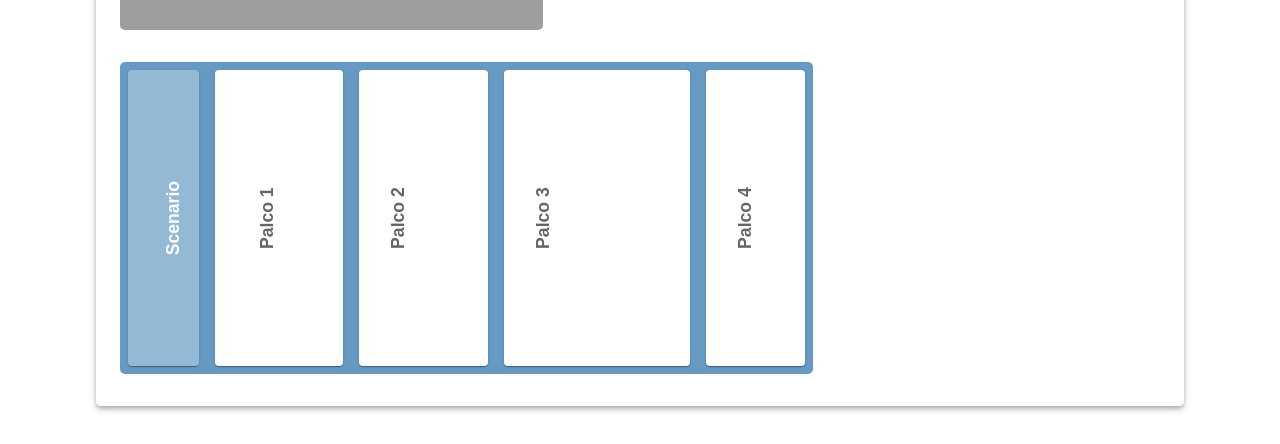
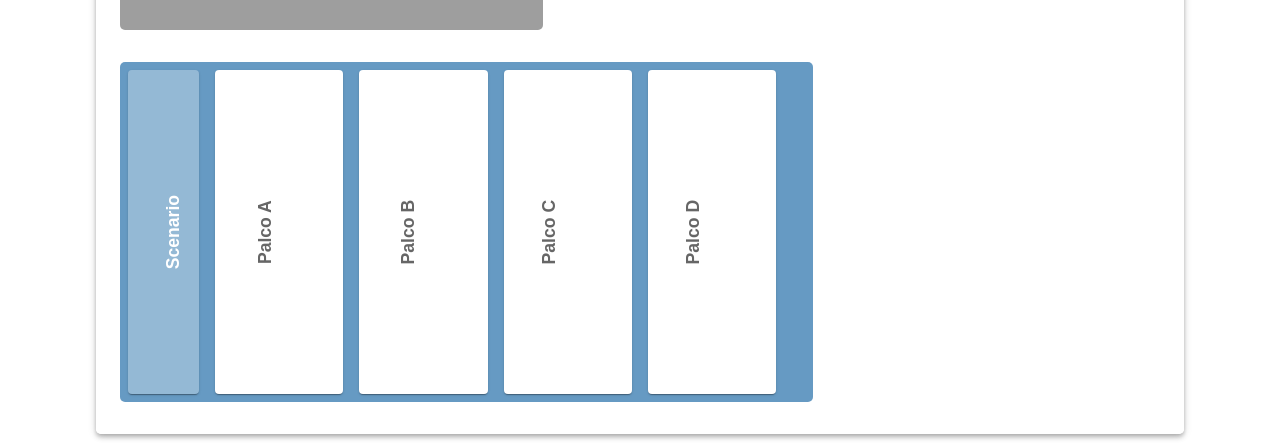
Before and after one commit to edkestebanpr23/tickets-checkout, a React (Create React App) app: page /event in a window 1280 px wide. Shown: the part 340-784 px from the top of the page. Built offline with nearby package versions, Linux system fonts and the light colour scheme; grey boxes are pictures that could not be loaded.

Commit message:
feat: Dynamic Palco

```diff
--- a/src/components/atoms/palco/index.tsx
+++ b/src/components/atoms/palco/index.tsx
@@ -2,14 +2,15 @@ import React, { useEffect, useState } from 'react';
 import { Grid, Typography, Paper } from '@mui/material';
 import './styles.scss';
 import { styled } from '@mui/material/styles';
-import { Container } from '@mui/system';
 
-type Props = {
-  type: 'scenario' | null;
-  size: number;
-  value: string;
-  price: string | null;
-};
+export interface PalcoInterface {
+  data: {
+    type?: string;
+    size: number;
+    value: string;
+    price: number;
+  }
+}
 
 const Item = styled(Paper)(({ theme }) => ({
   backgroundColor: theme.palette.mode === 'dark' ? '#1A2027' : '#fff',
@@ -17,7 +18,7 @@ const Item = styled(Paper)(({ theme }) => ({
   padding: theme.spacing(1),
   textAlign: 'center',
   color: theme.palette.text.secondary,
-  height: '20em',
+  height: '22em',
   wordBreak: 'break-all',
   whiteSpace: 'pre-wrap',
   display: 'flex',
@@ -25,27 +26,24 @@ const Item = styled(Paper)(({ theme }) => ({
   justifyContent: 'center'
 }));
 
-const Palco = ({
-  type, size, value, price
-}: Props): JSX.Element => {
-  console.log();
-  if (type === 'scenario') {
+const Palco = ({ data }: PalcoInterface): JSX.Element => {
+  if (data.type === 'scenario') {
     return (
-      <Grid item xs={size} className="scenario">
+      <Grid item xs={data.size} className="Palco">
         <Item className="stage">
           <Typography variant="h6" className="scenario-text">
-            {value}
+            {data.value}
           </Typography>
         </Item>
       </Grid>
     );
   }
   return (
-    <Grid item xs={2.5} className="scenario">
+    <Grid item xs={2.5} className="Palco">
       <Item className="palco">
         <Typography variant="h6" className="scenario-text">
-          {value}
-<p className="price">{`$${price} COP`}</p>
+          {data.value}
+<p className="price">{`$${data.price} COP`}</p>
         </Typography>
       </Item>
     </Grid>
--- a/src/components/molecules/stage/index.tsx
+++ b/src/components/molecules/stage/index.tsx
@@ -1,26 +1,11 @@
 import React, { useEffect, useState } from 'react';
-import { Grid, Typography, Paper } from '@mui/material';
+import { Grid } from '@mui/material';
 import './styles.scss';
-import { styled } from '@mui/material/styles';
-import { Container } from '@mui/system';
+import Palco from '../../atoms/palco';
 
 type Props = {
   type: string;
 };
-
-const Item = styled(Paper)(({ theme }) => ({
-  backgroundColor: theme.palette.mode === 'dark' ? '#1A2027' : '#fff',
-  ...theme.typography.body2,
-  padding: theme.spacing(1),
-  textAlign: 'center',
-  color: theme.palette.text.secondary,
-  height: '20em',
-  wordBreak: 'break-all',
-  whiteSpace: 'pre-wrap',
-  display: 'flex',
-  flexDirection: 'column',
-  justifyContent: 'center'
-}));
 
 const Stage = ({ type }: Props): JSX.Element => {
   const space = {
@@ -57,42 +42,12 @@ const Stage = ({ type }: Props): JSX.Element => {
   return (
     <Grid container xs={8} className="Stage">
       <Grid container columnSpacing={2}>
-        <Grid item xs={1.5} className="scenario">
-          <Item className="stage">
-            <Typography variant="h6" className="scenario-text">
-              Scenario
-            </Typography>
-          </Item>
-        </Grid>
-        <Grid item xs={2.5} className="scenario">
-          <Item className="palco">
-            <Typography variant="h6" className="scenario-text">
-              Palco 1
-<p className="price">$950.000 COP</p>
-            </Typography>
-          </Item>
-        </Grid>
-        <Grid item xs={2.5} className="scenario">
-          <Item className="palco">
-            <Typography variant="h6" className="scenario-text">
-              Palco 2
-            </Typography>
-          </Item>
-        </Grid>
-        <Grid item xs={3.5} className="scenario">
-          <Item className="palco">
-            <Typography variant="h6" className="scenario-text">
-              Palco 3
-            </Typography>
-          </Item>
-        </Grid>
-        <Grid item xs className="scenario">
-          <Item className="palco">
-            <Typography variant="h6" className="scenario-text">
-              Palco 4
-            </Typography>
-          </Item>
-        </Grid>
+        <Palco data={space.scenario} />
+        {
+          space.palcos.map(palco => (
+            <Palco data={palco} />
+          ))
+        }
       </Grid>
     </Grid>
   );
```
